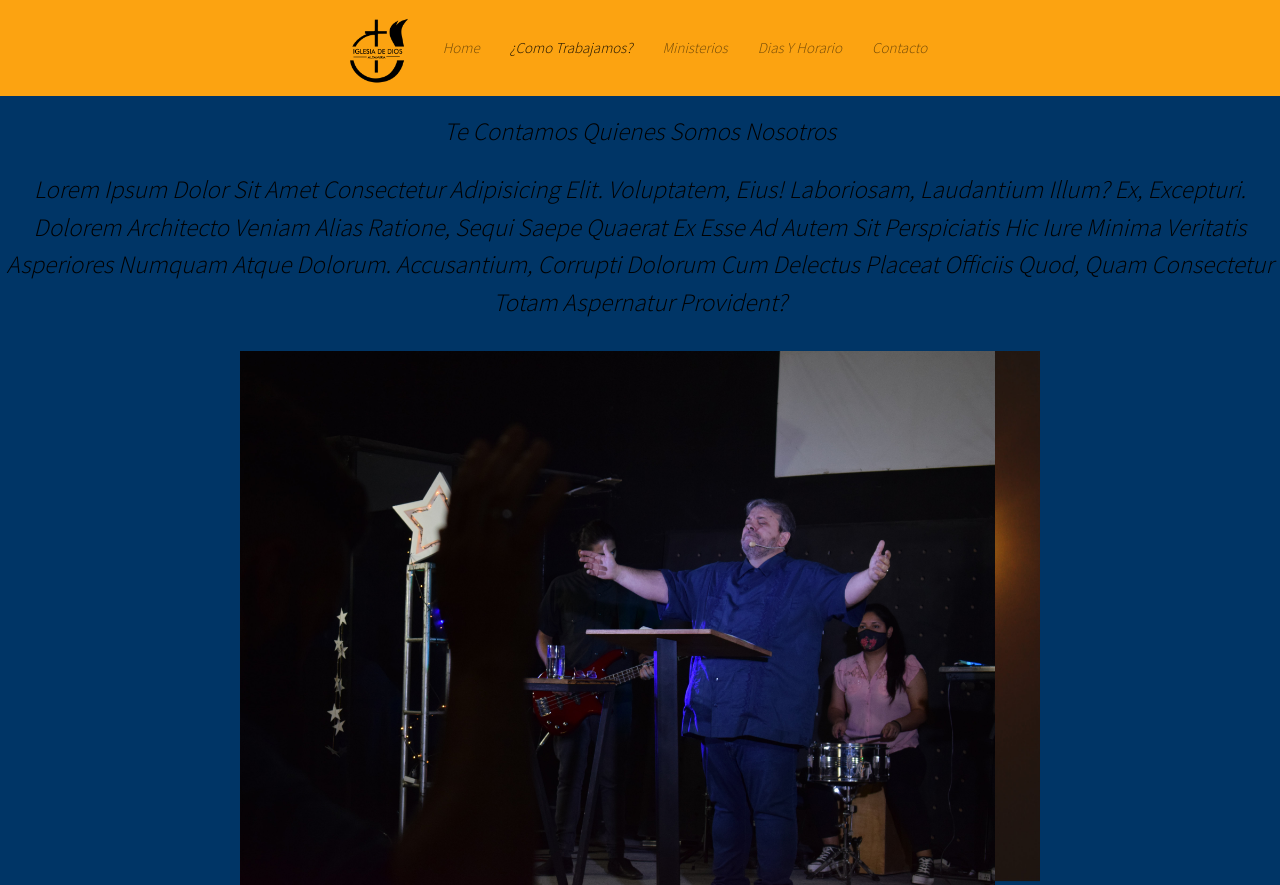
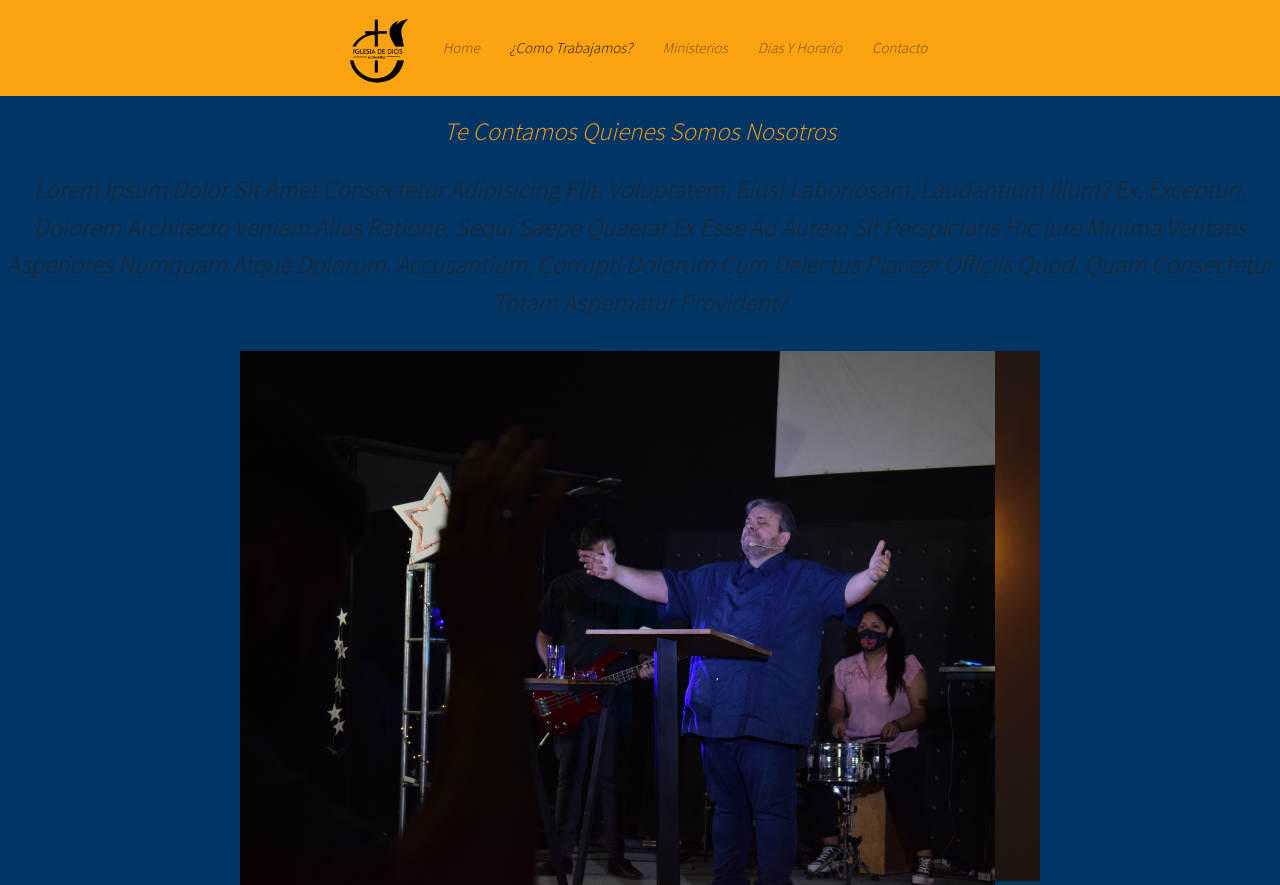
Before and after one commit to marianoagustin/iglesia-de-Dios, a website: page index.html in a window 1280 px wide. Shown: the top 885 px of the page. Drawn offline with nearby package versions, Linux system fonts and the light colour scheme.

Commit message:
cambio de colores

```diff
--- a/scss/_index.scss
+++ b/scss/_index.scss
@@ -6,12 +6,12 @@
 
     .tituloMenu {
         padding: 2rem;
-        color: black;
+        color: #FCA311;
         text-align: center;
     }
 
     .quienes_Somos {
-        color: black;
+        color: whiteS;
         text-align: center;
         padding-bottom: 2rem;
         font-size: 2.5rem;
--- a/scss/_mediaQueri.scss
+++ b/scss/_mediaQueri.scss
@@ -161,8 +161,9 @@
         display: grid;
         grid-template-columns: repeat(2, 2fr);
         grid-template-rows: repeat(3, 3.5fr);
+        }
     }
-}
+
 
 @media screen and (max-width: 600px) {
     .trabajamos {
@@ -207,6 +208,7 @@
         letter-spacing: 0;
         line-height: 5rem;
         text-align: center;
+
         .encabezado {
             font-size: 1rem;
         }
```
Also changed, not shown: secciones/ministerio.html (+1 -1 lines), css/estilos.css.
